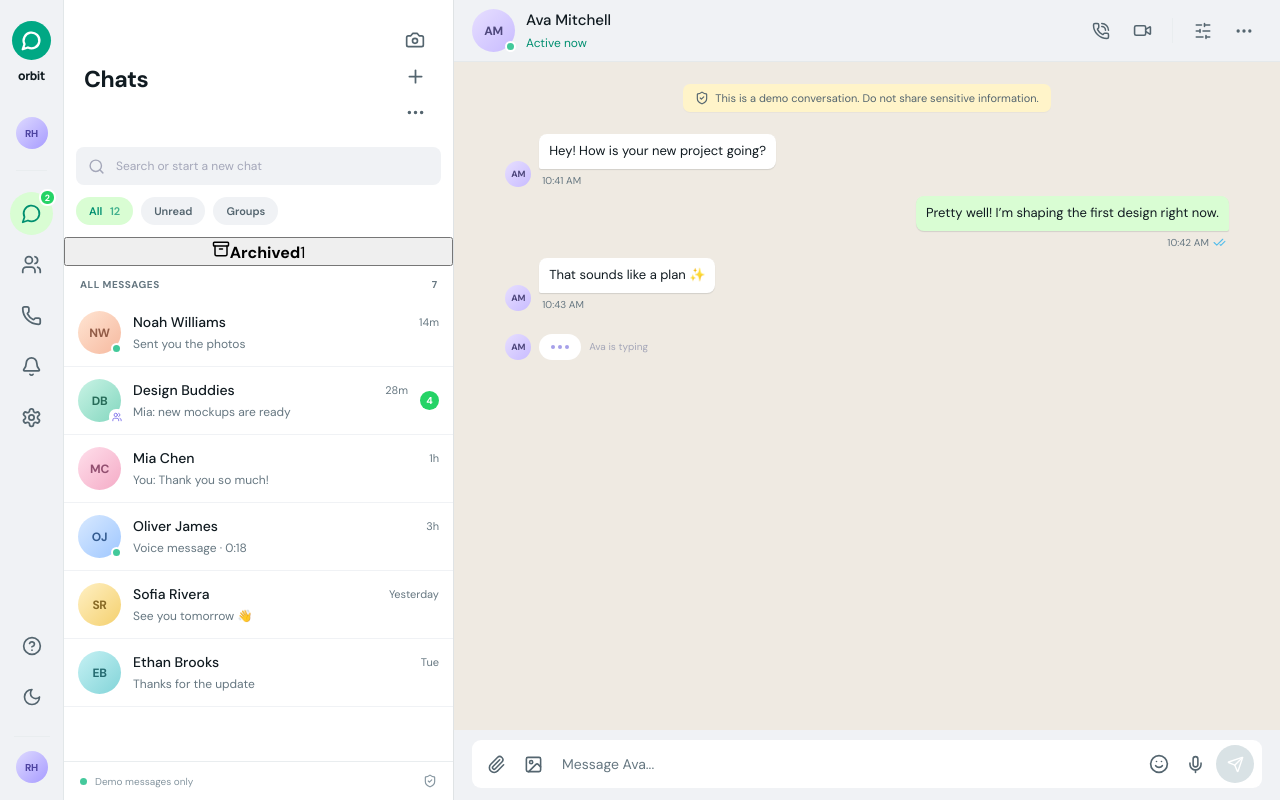
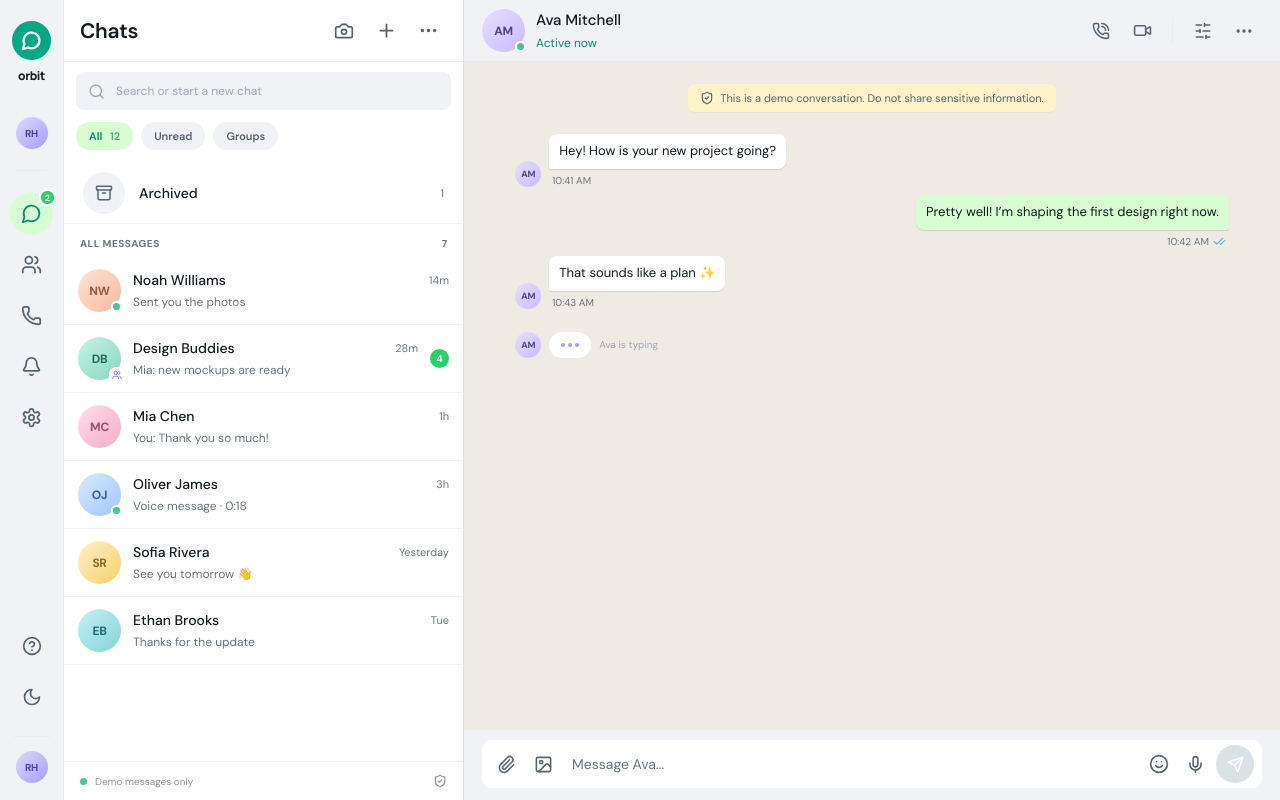
Before and after one commit to serakib/messenger, a React (Vite) app: page / in a window 1280 px wide. Built offline with nearby package versions, Linux system fonts and the light colour scheme.

Commit message:
Build WhatsApp-style three-column messenger structure

```diff
--- a/scr/styles.css
+++ b/scr/styles.css
@@ -81,3 +81,39 @@ body,.app-shell{background:#f0f2f5;color:#111b21}
 .dark .composer input::placeholder{color:#8696a0}.dark .rail-button{color:#aebac1}
 .dark .rail-button:hover,.dark .rail-button.active{background:#183d35;color:#4adbb4}
 .dark .icon-button{color:#aebac1}.dark .dropdown-menu,.dark .emoji-tray{background:#202c33;border-color:#303d45}
+
+
+/* Structural pass: WhatsApp Web-style three-column workspace */
+.app-shell{height:100dvh;min-height:560px;display:grid;grid-template-columns:64px 400px minmax(0,1fr);overflow:hidden}
+.rail{grid-column:1;grid-row:1;position:relative}
+.inbox-panel{grid-column:2;grid-row:1;width:auto;min-width:0;flex:none}
+.chat-panel{grid-column:3;grid-row:1;width:auto;min-width:0;min-height:0}
+.details-panel{grid-column:4;grid-row:1;width:320px;flex:none}
+.inbox-heading{height:62px;min-height:62px;padding:0 16px;border-bottom:1px solid #e9edef}
+.inbox-heading h1{font-size:21px;font-weight:600;letter-spacing:-.35px;margin:0}
+.inbox-heading-actions{display:flex;align-items:center;gap:4px}
+.inbox-heading-actions .icon-button{width:38px;height:38px}
+.search-box{margin-top:10px}
+.archive-row{width:100%;height:62px;display:flex;align-items:center;gap:14px;padding:0 19px;border:0;border-bottom:1px solid #f0f2f5;background:#fff;text-align:left;color:#111b21}
+.archive-row:hover{background:#f5f6f6}
+.archive-icon{width:42px;height:42px;display:grid;place-items:center;border-radius:50%;background:#f0f2f5;color:#54656f}
+.archive-row strong{font-size:14px;font-weight:500;flex:1}
+.archive-count{font-size:11px;color:#667781}
+.section-caption.recent-caption{padding:13px 16px 7px;font-size:10px}
+.chat-header{height:62px;min-height:62px}
+.messages-scroll{min-height:0}
+.message-stack{gap:8px}
+@media(min-width:1500px){.app-shell{grid-template-columns:64px 420px minmax(0,1fr)}.inbox-panel{width:auto;flex-basis:auto}.details-panel{width:320px}}
+@media(max-width:1180px){.app-shell{grid-template-columns:64px 350px minmax(0,1fr)}.inbox-panel{width:auto;flex-basis:auto}.details-panel{display:none}}
+@media(max-width:680px){
+  .app-shell{display:flex;grid-template-columns:none;height:100dvh;min-height:540px}
+  .rail{grid-column:auto;grid-row:auto}
+  .inbox-panel{grid-column:auto;grid-row:auto}
+  .chat-panel{grid-column:auto;grid-row:auto}
+  .inbox-heading{height:58px;min-height:58px;padding:0 12px}
+  .inbox-heading h1{font-size:20px}
+  .archive-row{height:58px;padding:0 13px}
+}
+.dark .archive-row{background:#202c33;color:#e9edef;border-color:#303d45}
+.dark .archive-row:hover{background:#2a3942}
+.dark .archive-icon{background:#2a3942;color:#aebac1}
```
